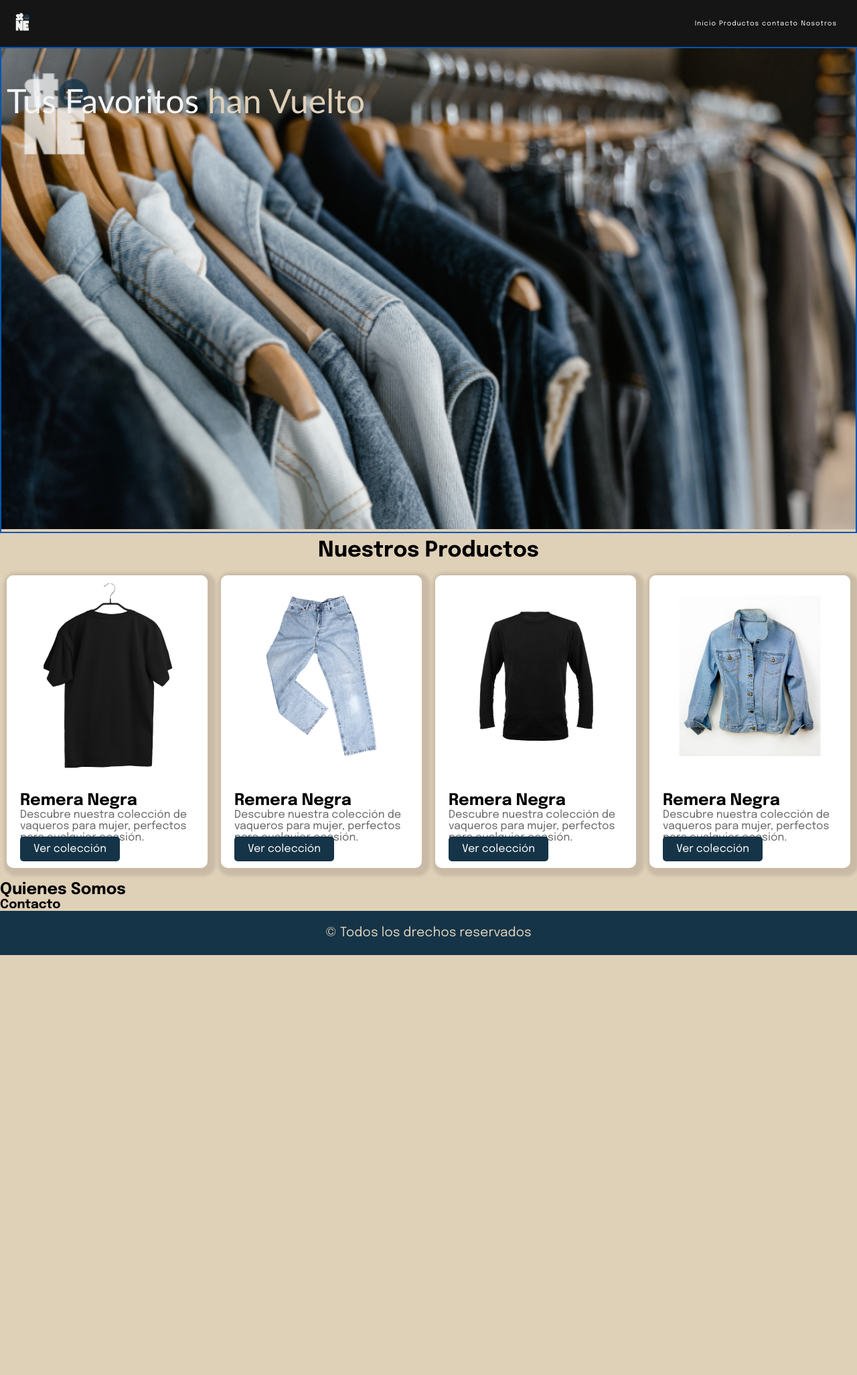
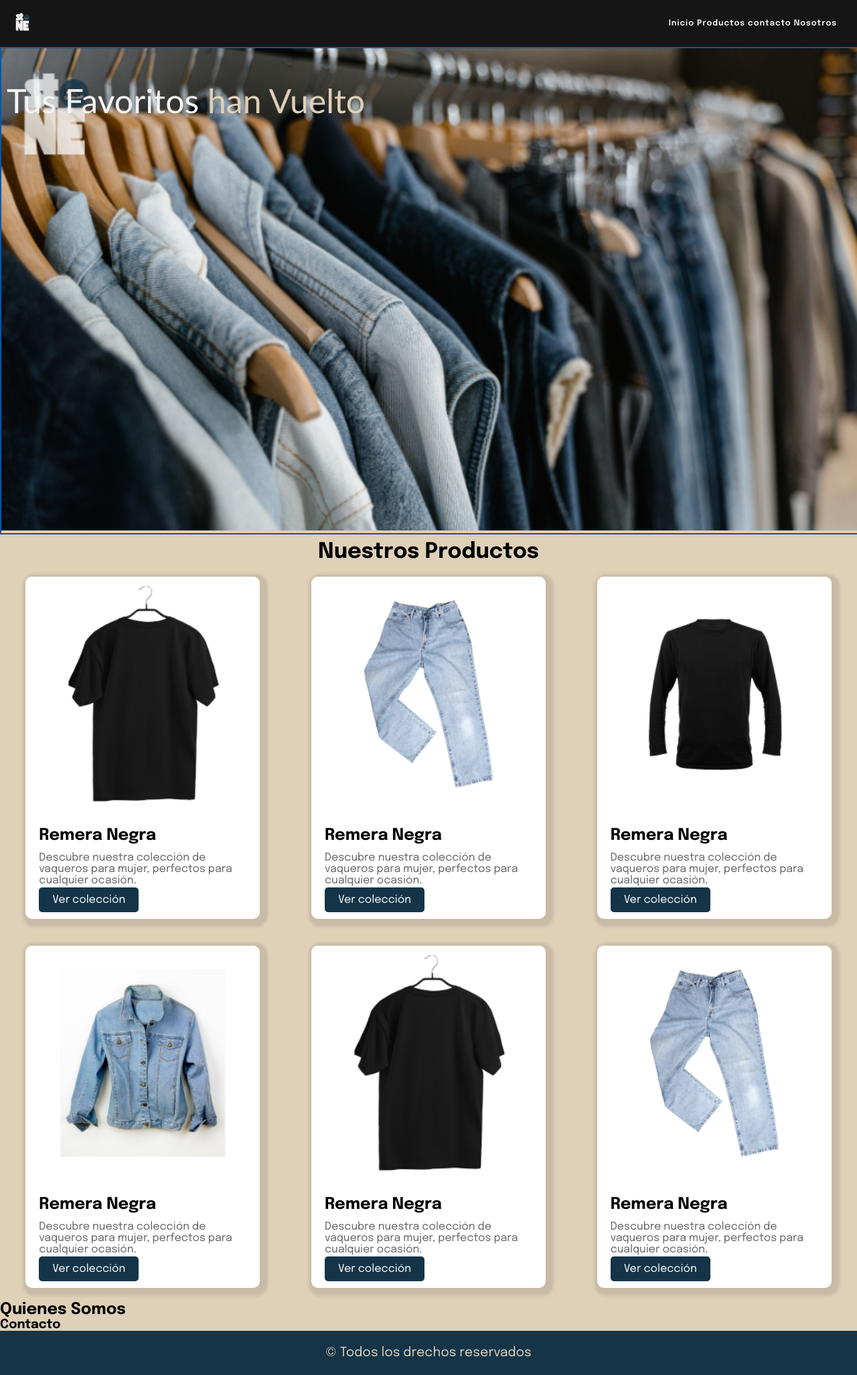
Before and after one commit to CosmeNicolas/frontEnd-codoAcodo, a plain HTML site: page index.html in a window 1280 px wide. Shown: the whole page at 67% size. Before the commit the page ends 1426 px from the top, so only its background shows below. Drawn offline with Linux system fonts and the light colour scheme.

Commit message:
aumente el tamaño de las letras nav

```diff
--- a/css/style.css
+++ b/css/style.css
@@ -16,12 +16,12 @@
       margin: 0;
       box-sizing: 0;
     }
-    @media (min-width: 344px){
+  /*   @media (min-width: 344px){
         & li{
             margin: 0px 0px 0px 4px;
             font-size: larger;
         }
-    }
+    } */
 
 body{
     min-height: 100vh;
@@ -53,7 +53,8 @@ header{
     }
     & li{
         margin: 0px 0px 0px 4px;
-        font-size: 10px;
+        font-size: 0.75rem;
+        font-weight: 600;
     }
 }
 
@@ -72,10 +73,12 @@ main{
 
   & .contenerdor-img{
     border: #0056b3 solid 2px;
+    width: 100%;
   }
 
   & img{
     width: 100%;
+    height: auto;
   }
 
   & .titulo-favoritos{
@@ -99,7 +102,7 @@ main{
   }
 
   & .card {
-      width: 300px;
+      width: 350px;
       background-color: #fff;
       border-radius: 10px;
       box-shadow: 4px 4px 4px 8px rgba(0, 0, 0, 0.1);
@@ -124,6 +127,7 @@ main{
   .card-description {
       font-size: 1em;
       color: #666;
+      padding: 12px 0px;
   }
 
   & .card-button {
@@ -174,9 +178,13 @@ main{
       font-size: 1em;
       cursor: pointer;
       text-decoration: none;
-      border: red 1px solid;
       position: relative;
   }
+
+  & .btn-404:hover {
+    background-color: var(--Azul-claro);
+    cursor: pointer;
+}
 }
 
 
@@ -202,4 +210,10 @@ main{
     align-items: center;
     justify-content: center;
   }
+
+  li{
+    margin: 0px 0px 0px 4px;
+    font-size: 0.75rem;
+    font-weight: 600;
 }
+}
--- a/index.html
+++ b/index.html
@@ -70,6 +70,22 @@
           <a  href="./error404.html" class="card-button">Ver colección</a>
       </div>
   </div>
+  <div class="card">
+    <img src="/assets/img/remera.png" alt="Jeans" class="card-image">
+    <div class="card-content">
+        <h2 class="card-title">Remera Negra</h2>
+        <p class="card-description">Descubre nuestra colección de vaqueros para mujer, perfectos para cualquier ocasión.</p>
+        <a  href="./error404.html" class="card-button">Ver colección</a>
+    </div>
+</div>
+<div class="card">
+  <img src="/assets/img/pantalon.png" alt="Jeans" class="card-image">
+  <div class="card-content">
+      <h2 class="card-title">Remera Negra</h2>
+      <p class="card-description">Descubre nuestra colección de vaqueros para mujer, perfectos para cualquier ocasión.</p>
+      <a  href="./error404.html" class="card-button">Ver colección</a>
+  </div>
+</div>
        </section>
 
        <section>
```
